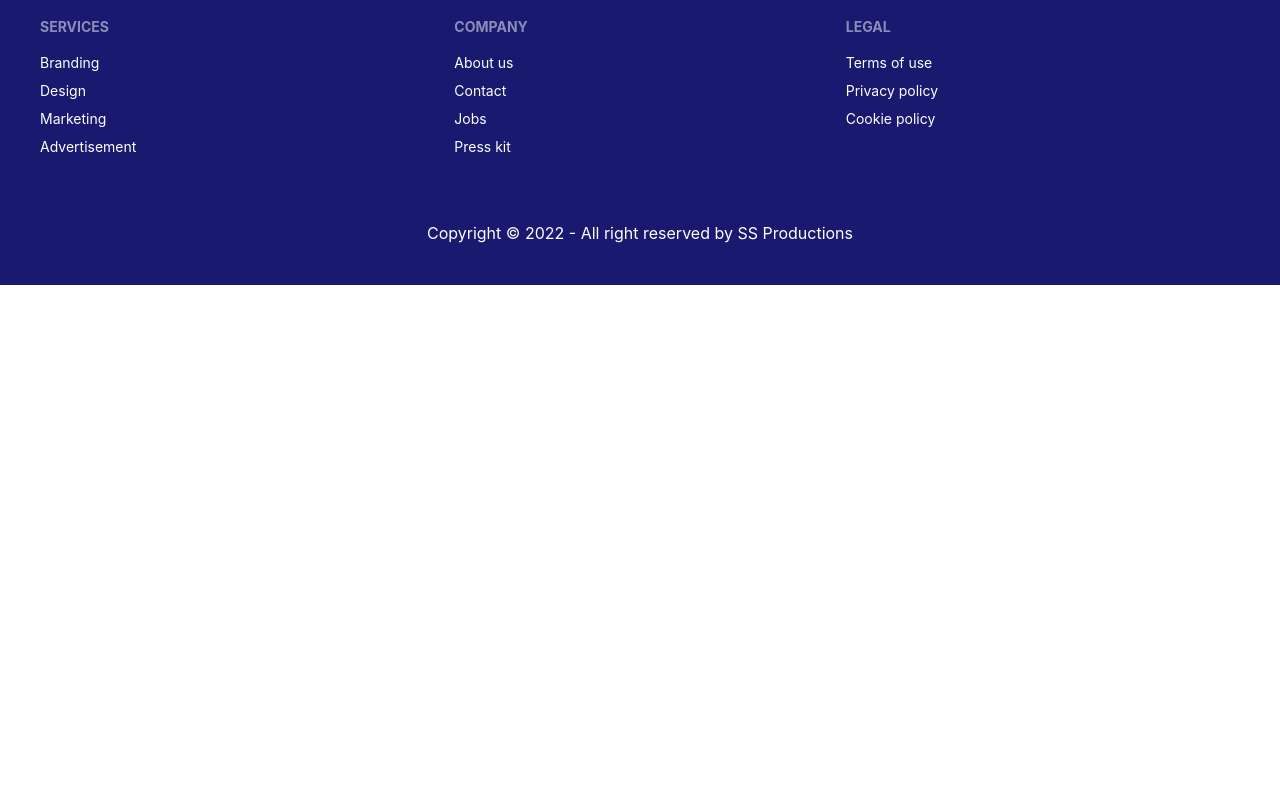
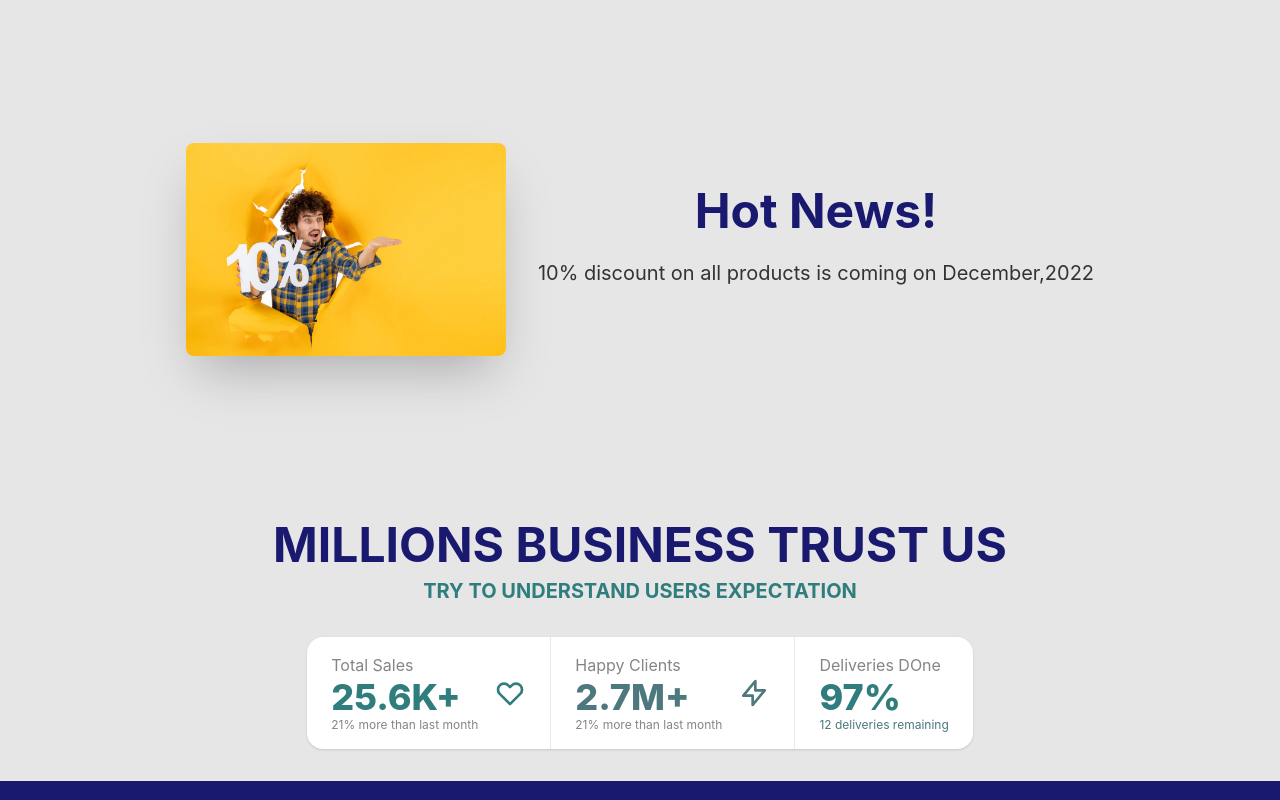
Before and after one commit to swadhin503/manufacturer-project, a React (Create React App) app: page / in a window 1280 px wide. Shown: the part 940-1740 px from the top of the page. Before the commit the page ends 1225 px from the top, so only its background shows below. Built offline with nearby package versions, Linux system fonts and the light colour scheme.

Commit message:
one extra section added

```diff
--- a/package.json
+++ b/package.json
@@ -12,6 +12,7 @@
     "react-dom": "^18.1.0",
     "react-firebase-hooks": "^5.0.3",
     "react-hook-form": "^7.31.2",
+    "react-icons": "^4.3.1",
     "react-router-dom": "^6.3.0",
     "react-scripts": "5.0.1",
     "web-vitals": "^2.1.4"
--- /dev/null
+++ b/src/Pages/Home/BusinessSummary.js
@@ -0,0 +1,42 @@
+import React from 'react';
+
+const BusinessSummary = () => {
+    return (
+        <div className=" bg-base-200">
+            <h1 className="text-5xl text-center text-accent font-bold">MILLIONS BUSINESS TRUST US</h1>
+            <h4 className="text-xl text-center font-bold mt-2 text-primary">TRY TO UNDERSTAND USERS EXPECTATION</h4>
+           <div className="flex items-center justify-center py-8">
+                <div class="stats shadow stats-vertical lg:stats-horizontal">
+
+                    <div class="stat">
+                        <div class="stat-figure text-primary">
+                        <svg xmlns="http://www.w3.org/2000/svg" fill="none" viewBox="0 0 24 24" class="inline-block w-8 h-8 stroke-current"><path stroke-linecap="round" stroke-linejoin="round" stroke-width="2" d="M4.318 6.318a4.5 4.5 0 000 6.364L12 20.364l7.682-7.682a4.5 4.5 0 00-6.364-6.364L12 7.636l-1.318-1.318a4.5 4.5 0 00-6.364 0z"></path></svg>
+                        </div>
+                        <div class="stat-title">Total Sales</div>
+                        <div class="stat-value text-primary">25.6K+</div>
+                        <div class="stat-desc">21% more than last month</div>
+                    </div>
+
+                    <div class="stat">
+                        <div class="stat-figure text-secondary">
+                        <svg xmlns="http://www.w3.org/2000/svg" fill="none" viewBox="0 0 24 24" class="inline-block w-8 h-8 stroke-current"><path stroke-linecap="round" stroke-linejoin="round" stroke-width="2" d="M13 10V3L4 14h7v7l9-11h-7z"></path></svg>
+                        </div>
+                        <div class="stat-title">Happy Clients</div>
+                        <div class="stat-value text-secondary">2.7M+</div>
+                        <div class="stat-desc">21% more than last month</div>
+                    </div>
+
+                    <div class="stat">
+                        <div class="stat-title">Deliveries DOne</div>
+                        <div class="stat-value text-primary">97%</div>
+
+                        <div class="stat-desc text-secondary">12 deliveries remaining</div>
+                    </div>
+
+               </div>
+           </div>
+        </div>
+    );
+};
+
+export default BusinessSummary;
--- /dev/null
+++ b/src/Pages/Home/Discount.js
@@ -0,0 +1,19 @@
+import React from 'react';
+import discount from '../../images/discount.webp'
+
+const Discount = () => {
+    return (
+        <div class="hero min-h-screen bg-base-200 -my-32">
+            <div class="hero-content flex-col lg:flex-row">
+                <img src={discount} class="max-w-xs rounded-lg shadow-2xl mr-4" />
+                <div>
+                <h1 class="text-5xl font-bold text-center text-accent">Hot News!</h1>
+                <p class="py-6 text-center text-xl">10% discount on all products is coming on December,2022</p>
+
+                </div>
+            </div>
+        </div>
+    );
+};
+
+export default Discount;
--- a/src/Pages/Home/Home.js
+++ b/src/Pages/Home/Home.js
@@ -1,11 +1,14 @@
 import React from 'react';
 import Banner from './Banner';
+import BusinessSummary from './BusinessSummary';
+import Discount from './Discount';
 
 const Home = () => {
     return (
         <div>
            <Banner></Banner>
-
+           <Discount></Discount>
+           <BusinessSummary></BusinessSummary>
         </div>
     );
 };
--- a/src/Pages/Shared/Footer.js
+++ b/src/Pages/Shared/Footer.js
@@ -25,8 +25,8 @@ const Footer = () => {
                 <a className="link link-hover">Cookie policy</a>
             </div>
            </div>
-           <div className="mt-16 text-center">
-                <p>Copyright © 2022 - All right reserved by SS Productions</p>
+           <div className="mt-8 -mb-10 text-center">
+                <p><small>Copyright © 2022 - All right reserved by SS Productions</small></p>
           </div>
         </footer>
     );
```
Also changed, not shown: src/images/discount.webp (added), 1 other file (tests, documents, lock files or other folders).
